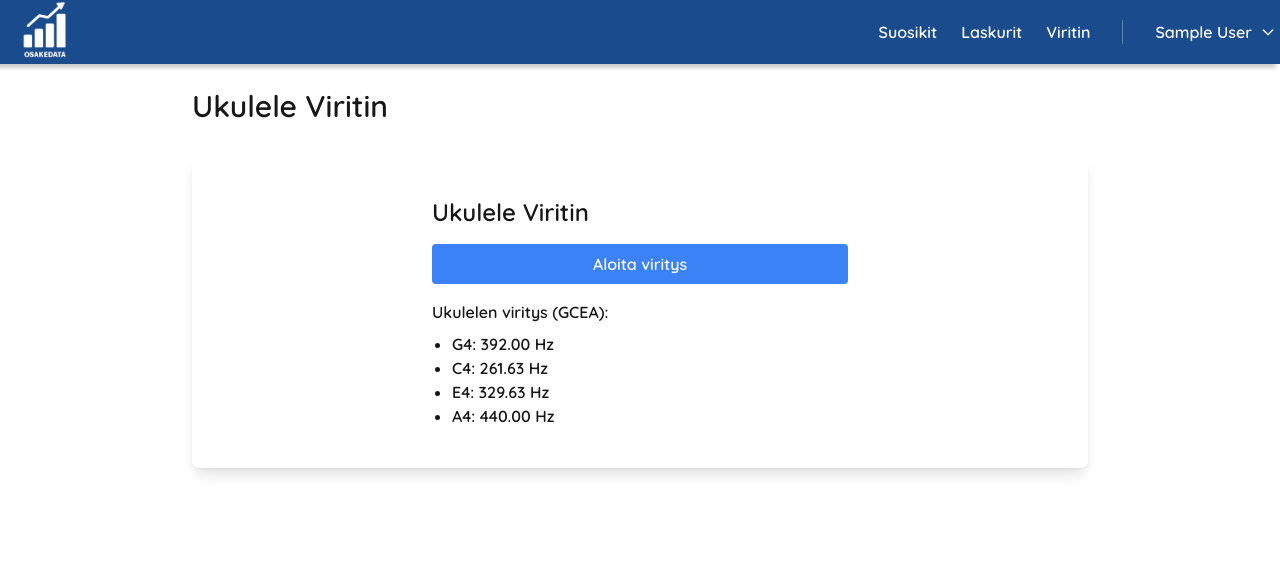
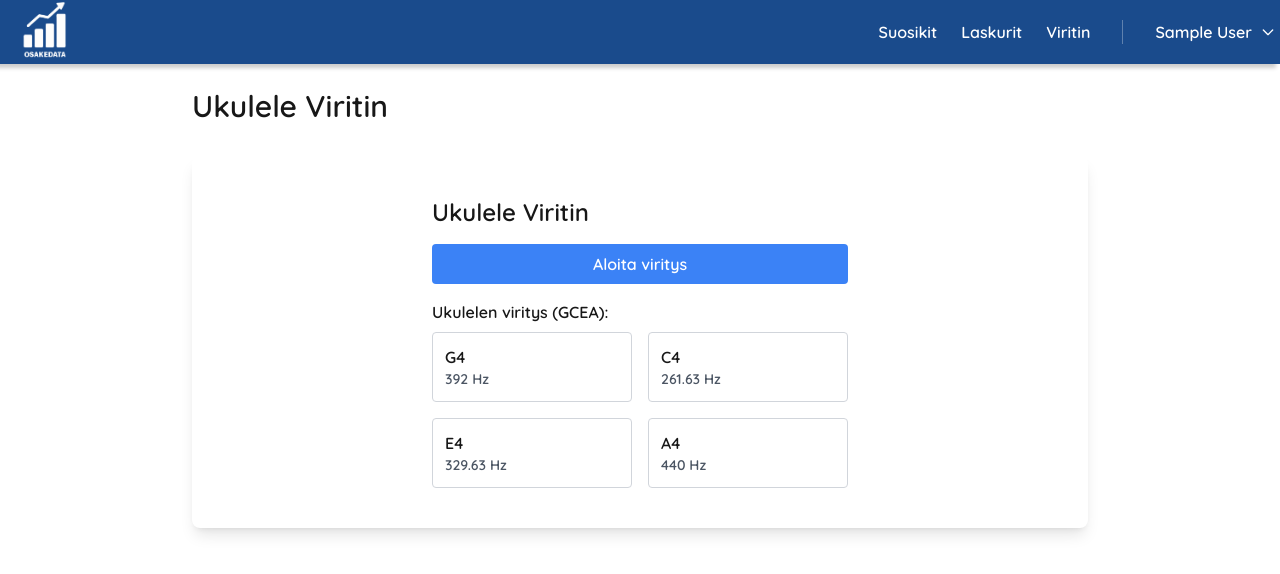
Before and after one commit to Asvapp/osakedata, a Next.js app: page /viritin in a window 1280 px wide. Shown: the top 574 px of the page. Built offline with nearby package versions, Linux system fonts and the light colour scheme; no server answers; sample sign-in values are in the browser's storage.

Commit message:
päivitys virittimeen

```diff
--- a/src/app/components/UkuleleTuner.tsx
+++ b/src/app/components/UkuleleTuner.tsx
@@ -1,14 +1,15 @@
 import React, { useState, useEffect, useRef } from 'react';
 
 declare global {
-    interface Window {
-      webkitAudioContext: typeof AudioContext
-    }
+  interface Window {
+    webkitAudioContext: typeof AudioContext
   }
+}
 
 const UkuleleTuner = () => {
   const [pitch, setPitch] = useState<number>(0);
   const [note, setNote] = useState<string>('');
+  const [deviation, setDeviation] = useState<number>(0);
   const [isListening, setIsListening] = useState<boolean>(false);
   const [error, setError] = useState<string>('');
   const audioContextRef = useRef<AudioContext | null>(null);
@@ -27,20 +28,30 @@ const UkuleleTuner = () => {
   const findClosestNote = (frequency: number): { note: string; diff: number } => {
     let closestNote = '';
     let closestDiff = Infinity;
+    let targetFreq = 0;
 
     Object.entries(ukuleleStrings).forEach(([note, noteFreq]) => {
       const diff = Math.abs(frequency - noteFreq);
       if (diff < closestDiff) {
         closestDiff = diff;
         closestNote = note;
+        targetFreq = noteFreq;
       }
     });
+
+    // Laske poikkeama sentteinä
+    const cents = 1200 * Math.log2(frequency / targetFreq);
+    setDeviation(cents);
 
     return { note: closestNote, diff: closestDiff };
   };
 
   const startListening = async () => {
     try {
+      if (!window.isSecureContext) {
+        throw new Error('Mikrofoni vaatii HTTPS-yhteyden toimiakseen.');
+      }
+
       const stream = await navigator.mediaDevices.getUserMedia({ audio: true });
       audioContextRef.current = new (window.AudioContext || window.webkitAudioContext)();
       analyserRef.current = audioContextRef.current.createAnalyser();
@@ -53,8 +64,12 @@ const UkuleleTuner = () => {
       setError('');
 
       updatePitch();
-    } catch  {
-      setError('Mikrofonin käyttöoikeus tarvitaan virittimen käyttöön.');
+    } catch {  // Poistetaan käyttämätön error-parametri
+      if (!window.isSecureContext) {
+        setError('Mikrofoni vaatii HTTPS-yhteyden toimiakseen. Varmista että käytät sivua HTTPS-protokollan kautta.');
+      } else {
+        setError('Mikrofonin käyttöoikeus tarvitaan virittimen käyttöön.');
+      }
     }
   };
 
@@ -106,6 +121,20 @@ const UkuleleTuner = () => {
     };
   }, []);
 
+  // Apufunktio viritystilanteen värin määrittämiseen
+  const getTuningColor = (cents: number): string => {
+    if (Math.abs(cents) < 5) return 'bg-green-500';
+    if (Math.abs(cents) < 15) return 'bg-yellow-500';
+    return 'bg-red-500';
+  };
+
+  // Apufunktio viritysohjeisiin
+  const getTuningDirection = (cents: number): string => {
+    if (Math.abs(cents) < 5) return 'Vireessä! 👍';
+    if (cents > 0) return 'Löysää kieltä ⬇️';
+    return 'Kiristä kieltä ⬆️';
+  };
+
   return (
     <div className="p-4 max-w-md mx-auto">
       <h2 className="text-2xl font-bold mb-4">Ukulele Viritin</h2>
@@ -125,24 +154,45 @@ const UkuleleTuner = () => {
         </button>
 
         {isListening && (
-          <div className="text-center space-y-2">
+          <div className="text-center space-y-4">
             <div className="text-xl">
-              Havaittu nuotti: <strong>{note}</strong>
+              <div>Havaittu kieli: <strong>{note}</strong></div>
+              <div className="text-sm text-gray-600">
+                Taajuus: {pitch.toFixed(1)} Hz
+              </div>
             </div>
-            <div className="text-sm text-gray-600">
-              Taajuus: {pitch.toFixed(1)} Hz
+
+            <div className="relative h-4 bg-gray-200 rounded-full overflow-hidden">
+              <div
+                className={`absolute h-full transition-all ${getTuningColor(deviation)}`}
+                style={{
+                  left: '50%',
+                  width: '4px',
+                  transform: `translateX(${Math.max(Math.min(deviation * 2, 50), -50)}px)`
+                }}
+              />
+              <div className="absolute top-0 left-1/2 w-0.5 h-full bg-black"/>
+            </div>
+
+            <div className="text-lg font-medium">
+              {getTuningDirection(deviation)}
             </div>
           </div>
         )}
 
-        <div className="mt-4">
+        <div className="mt-8">
           <h3 className="font-semibold mb-2">Ukulelen viritys (GCEA):</h3>
-          <ul className="list-disc pl-5">
-            <li>G4: 392.00 Hz</li>
-            <li>C4: 261.63 Hz</li>
-            <li>E4: 329.63 Hz</li>
-            <li>A4: 440.00 Hz</li>
-          </ul>
+          <div className="grid grid-cols-2 gap-4">
+            {Object.entries(ukuleleStrings).map(([stringNote, freq]) => (
+              <div
+                key={stringNote}
+                className={`p-3 rounded border ${note === stringNote ? 'bg-blue-100 border-blue-500' : 'border-gray-300'}`}
+              >
+                <div className="font-bold">{stringNote}</div>
+                <div className="text-sm text-gray-600">{freq} Hz</div>
+              </div>
+            ))}
+          </div>
         </div>
       </div>
     </div>
```
